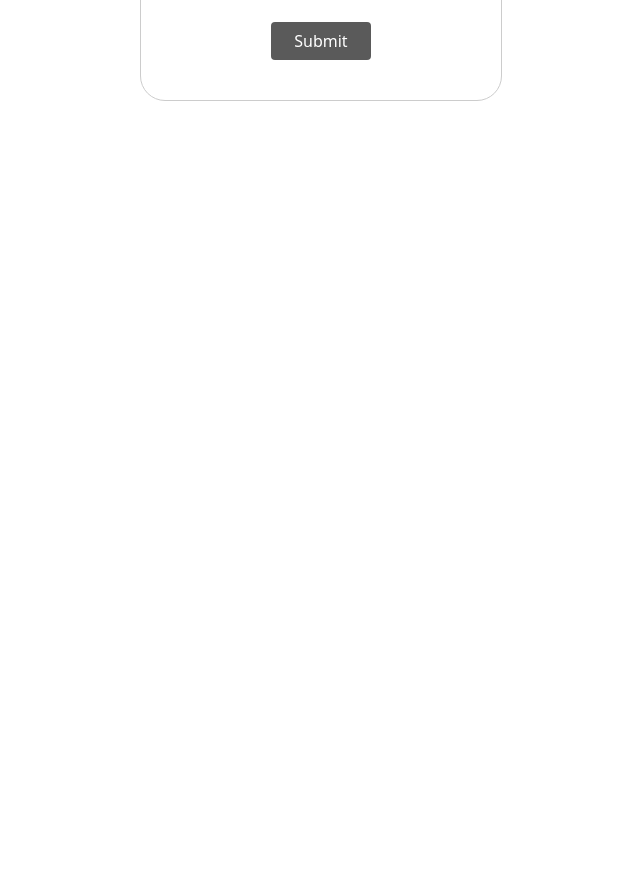
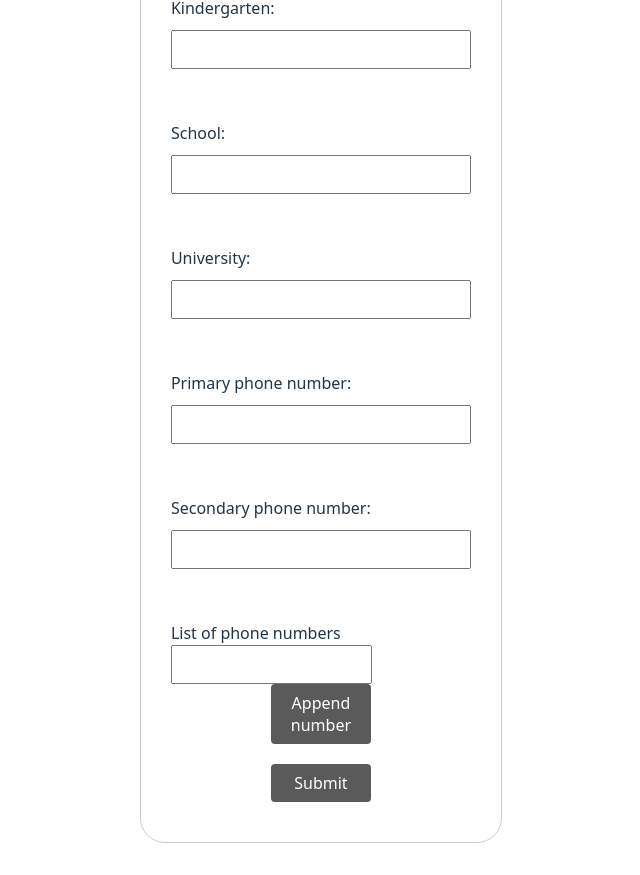
Before and after one commit to AndriyGazda/test-react-hook-form, a React (Vite) app: page / in a window 1280 px wide. Shown: the part 680-1555 px from the top of the page, without its empty margins (301-941 px from the left). Before the commit the page ends 813 px from the top, so only its background shows below. Built offline with nearby package versions, Linux system fonts and the light colour scheme; no server answers.

Commit message:
add useFieldArray to React Hook Form

```diff
--- a/src/form-component/form.tsx
+++ b/src/form-component/form.tsx
@@ -1,4 +1,4 @@
-import { useForm } from 'react-hook-form';
+import { useForm, useFieldArray } from 'react-hook-form';
 import { DevTool } from '@hookform/devtools';
 import './form.css';
 
@@ -6,32 +6,54 @@ type TFormData = {
   name: string;
   email: string;
   messageForName: string;
+  education: {
+    kindergarten: string;
+    school: string;
+    university: string;
+  };
+  phoneNumber: string[];
+  phNumbers: {
+    number: string;
+  }[];
 };
 
 const FormComponent = () => {
   const { register, handleSubmit, reset, control, formState } =
     useForm<TFormData>(
+      // {
+      //   defaultValues: async () => {
+      //     const response = await fetch(
+      //       'https://jsonplaceholder.typicode.com/users/1'
+      //     );
+      //     const data = await response.json();
+      //     return {
+      //       name: 'Andrii',
+      //       email: data.email,
+      //       messageForName: data.name
+      //     };
+      //   }
+      // }
+
       {
-        defaultValues: async () => {
-          const response = await fetch(
-            'https://jsonplaceholder.typicode.com/users/1'
-          );
-          const data = await response.json();
-          return {
-            name: 'Andrii',
-            email: data.email,
-            messageForName: data.name
-          };
+        defaultValues: {
+          name: 'Andrii',
+          email: '',
+          messageForName: '',
+          education: {
+            kindergarten: '',
+            school: '',
+            university: ''
+          },
+          phoneNumber: ['', ''],
+          phNumbers: [{ number: '' }]
         }
       }
-      // {
-      // defaultValues: {
-      //   name: 'Andrii',
-      //   email: 'andriy@gmail.com',
-      //   messageForName: ''
-      // }}
     );
   const { errors } = formState;
+  const { fields, append, remove } = useFieldArray({
+    name: 'phNumbers',
+    control
+  });
 
   const handleFormSubmit = (data: TFormData) => {
     console.log('Form submitted with data:', data);
@@ -49,7 +71,7 @@ const FormComponent = () => {
             required: 'Username is required'
           })}
         />
-        <h3 className={'error'}>{errors.name?.message}</h3>
+        <p className={'error'}>{errors.name?.message}</p>
 
         <label htmlFor="email">Email:</label>
         <input
@@ -81,7 +103,7 @@ const FormComponent = () => {
             }
           })}
         />
-        <h3 className={'error'}>{errors.email?.message}</h3>
+        <p className={'error'}>{errors.email?.message}</p>
 
         <textarea
           {...register('messageForName', {
@@ -93,7 +115,79 @@ const FormComponent = () => {
           rows={10}
           cols={10}
         />
-        <h3 className={'error'}>{errors.messageForName?.message}</h3>
+        <p className={'error'}>{errors.messageForName?.message}</p>
+
+        <label htmlFor="kindergarten">Kindergarten:</label>
+        <input
+          type="text"
+          id="kindergarten"
+          {...register('education.kindergarten', {
+            required: 'Kindergarten is required'
+          })}
+        />
+        <p className={'error'}>{errors.education?.kindergarten?.message}</p>
+
+        <label htmlFor="school">School:</label>
+        <input
+          type="text"
+          id="school"
+          {...register('education.school', { required: 'School is required' })}
+        />
+        <p className={'error'}>{errors.education?.school?.message}</p>
+
+        <label htmlFor="university">University:</label>
+        <input
+          type="text"
+          id="university"
+          {...register('education.university', {
+            required: 'University is required'
+          })}
+        />
+        <p className={'error'}>{errors.education?.university?.message}</p>
+
+        <label htmlFor="primaryPhone">Primary phone number:</label>
+        <input
+          type="text"
+          id="primaryPhone"
+          {...register('phoneNumber.0', {
+            required: 'Primary phone is required'
+          })}
+        />
+        <p className={'error'}>{errors.phoneNumber?.[0]?.message}</p>
+
+        <label htmlFor="secondaryPhone">Secondary phone number:</label>
+        <input
+          type="text"
+          id="secondaryPhone"
+          {...register('phoneNumber.1', {
+            required: 'Secondary phone is required'
+          })}
+        />
+        <p className={'error'}>{errors.phoneNumber?.[1]?.message}</p>
+
+        <div>
+          <label>List of phone numbers</label>
+          <div>
+            {fields.map((field, index) => {
+              return (
+                <div key={field.id}>
+                  <input
+                    type="text"
+                    {...register(`phNumbers.${index}.number` as const)}
+                  />
+                  {index > 0 && (
+                    <button type={'button'} onClick={() => remove(index)}>
+                      Remove
+                    </button>
+                  )}
+                </div>
+              );
+            })}
+            <button type={'button'} onClick={() => append({ number: '' })}>
+              Append number
+            </button>
+          </div>
+        </div>
 
         <div className="button-wrapper">
           <button type="submit">Submit</button>
```
